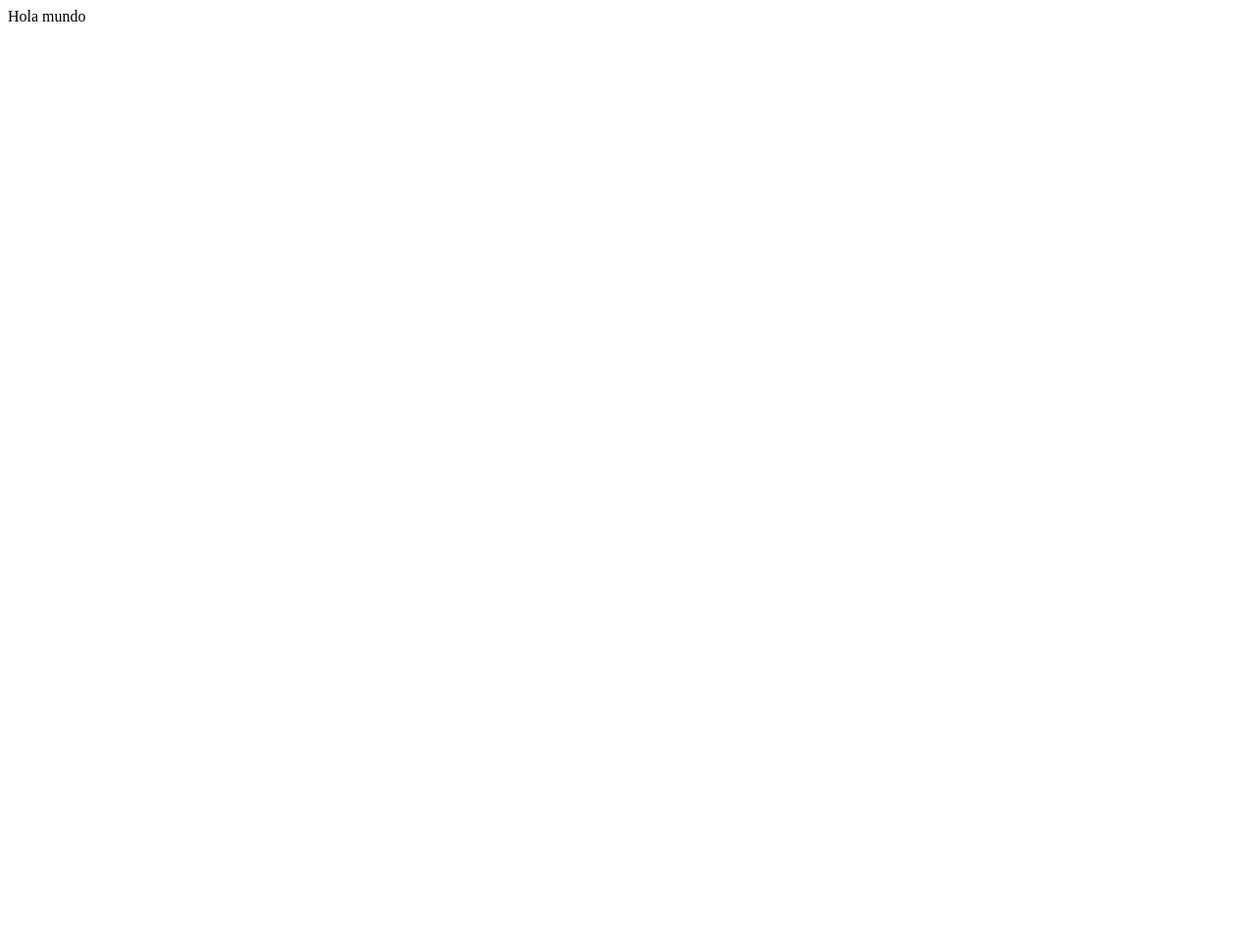
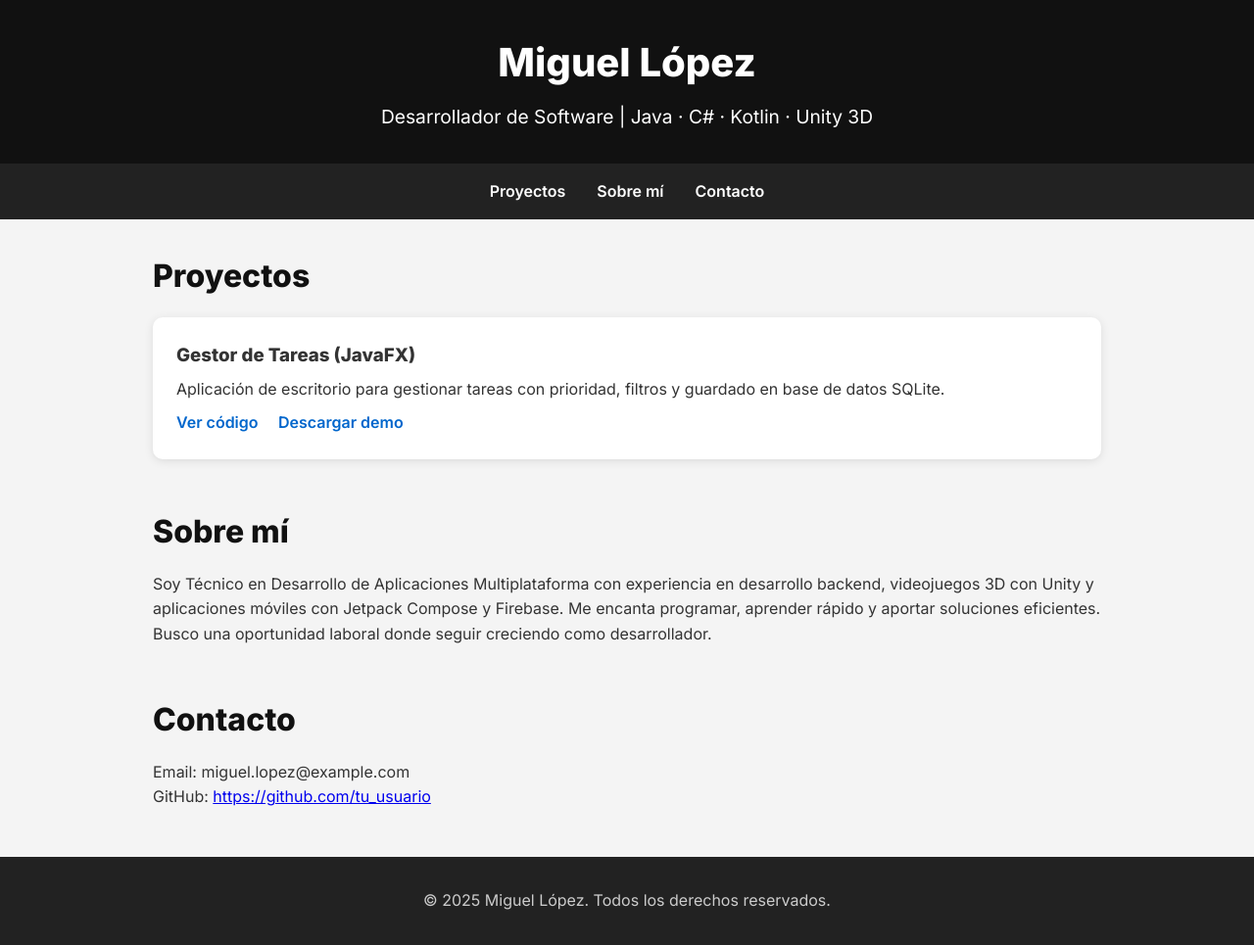
Before and after one commit to miike96/miguel-lopez.github.io, a plain HTML site: page index.html in a window 1280 px wide. Shown: the whole page at 98% size. Before the commit the page ends 800 px from the top, so only its background shows below. Drawn offline with Linux system fonts and the light colour scheme.

Commit message:
Update index.html
Prueba del index

```diff
--- a/index.html
+++ b/index.html
@@ -1,2 +1,127 @@
 <!DOCTYPE html>
-<html><head><title>Mi portafolio</title></head><body>Hola mundo</body></html>
+<html lang="es">
+<head>
+  <meta charset="UTF-8">
+  <meta name="viewport" content="width=device-width, initial-scale=1.0">
+  <title>Miguel López | Portafolio</title>
+  <link href="https://fonts.googleapis.com/css2?family=Inter:wght@400;600;800&display=swap" rel="stylesheet">
+  <style>
+    * {
+      margin: 0;
+      padding: 0;
+      box-sizing: border-box;
+      font-family: 'Inter', sans-serif;
+    }
+    body {
+      background-color: #f4f4f4;
+      color: #333;
+      line-height: 1.6;
+    }
+    header {
+      background: #111;
+      color: #fff;
+      padding: 2rem;
+      text-align: center;
+    }
+    header h1 {
+      font-size: 2.5rem;
+    }
+    header p {
+      font-size: 1.2rem;
+      margin-top: 0.5rem;
+    }
+    nav {
+      background: #222;
+      display: flex;
+      justify-content: center;
+      gap: 2rem;
+      padding: 1rem;
+    }
+    nav a {
+      color: #fff;
+      text-decoration: none;
+      font-weight: 600;
+    }
+    main {
+      max-width: 1000px;
+      margin: 2rem auto;
+      padding: 0 1rem;
+    }
+    section {
+      margin-bottom: 3rem;
+    }
+    h2 {
+      font-size: 2rem;
+      margin-bottom: 1rem;
+      color: #111;
+    }
+    .project {
+      background: #fff;
+      border-radius: 10px;
+      box-shadow: 0 2px 10px rgba(0,0,0,0.1);
+      padding: 1.5rem;
+      margin-bottom: 1.5rem;
+    }
+    .project h3 {
+      margin-bottom: 0.5rem;
+    }
+    .project a {
+      display: inline-block;
+      margin-right: 1rem;
+      margin-top: 0.5rem;
+      text-decoration: none;
+      color: #0066cc;
+      font-weight: 600;
+    }
+    footer {
+      text-align: center;
+      padding: 2rem;
+      background: #222;
+      color: #ccc;
+    }
+  </style>
+</head>
+<body>
+  <header>
+    <h1>Miguel López</h1>
+    <p>Desarrollador de Software | Java · C# · Kotlin · Unity 3D</p>
+  </header>
+
+  <nav>
+    <a href="#proyectos">Proyectos</a>
+    <a href="#sobre-mi">Sobre mí</a>
+    <a href="#contacto">Contacto</a>
+  </nav>
+
+  <main>
+    <section id="proyectos">
+      <h2>Proyectos</h2>
+
+      <div class="project">
+        <h3>Gestor de Tareas (JavaFX)</h3>
+        <p>Aplicación de escritorio para gestionar tareas con prioridad, filtros y guardado en base de datos SQLite.</p>
+        <a href="https://github.com/tu_usuario/GestorDeTareas" target="_blank">Ver código</a>
+        <a href="/descargas/GestorDeTareasInstaller.exe" download>Descargar demo</a>
+      </div>
+
+      <!-- Más proyectos aquí -->
+
+    </section>
+
+    <section id="sobre-mi">
+      <h2>Sobre mí</h2>
+      <p>Soy Técnico en Desarrollo de Aplicaciones Multiplataforma con experiencia en desarrollo backend, videojuegos 3D con Unity y aplicaciones móviles con Jetpack Compose y Firebase. Me encanta programar, aprender rápido y aportar soluciones eficientes. Busco una oportunidad laboral donde seguir creciendo como desarrollador.</p>
+    </section>
+
+    <section id="contacto">
+      <h2>Contacto</h2>
+      <p>Email: miguel.lopez@example.com</p>
+      <p>GitHub: <a href="https://github.com/tu_usuario" target="_blank">https://github.com/tu_usuario</a></p>
+    </section>
+  </main>
+
+  <footer>
+    <p>&copy; 2025 Miguel López. Todos los derechos reservados.</p>
+  </footer>
+</body>
+</html>
```
